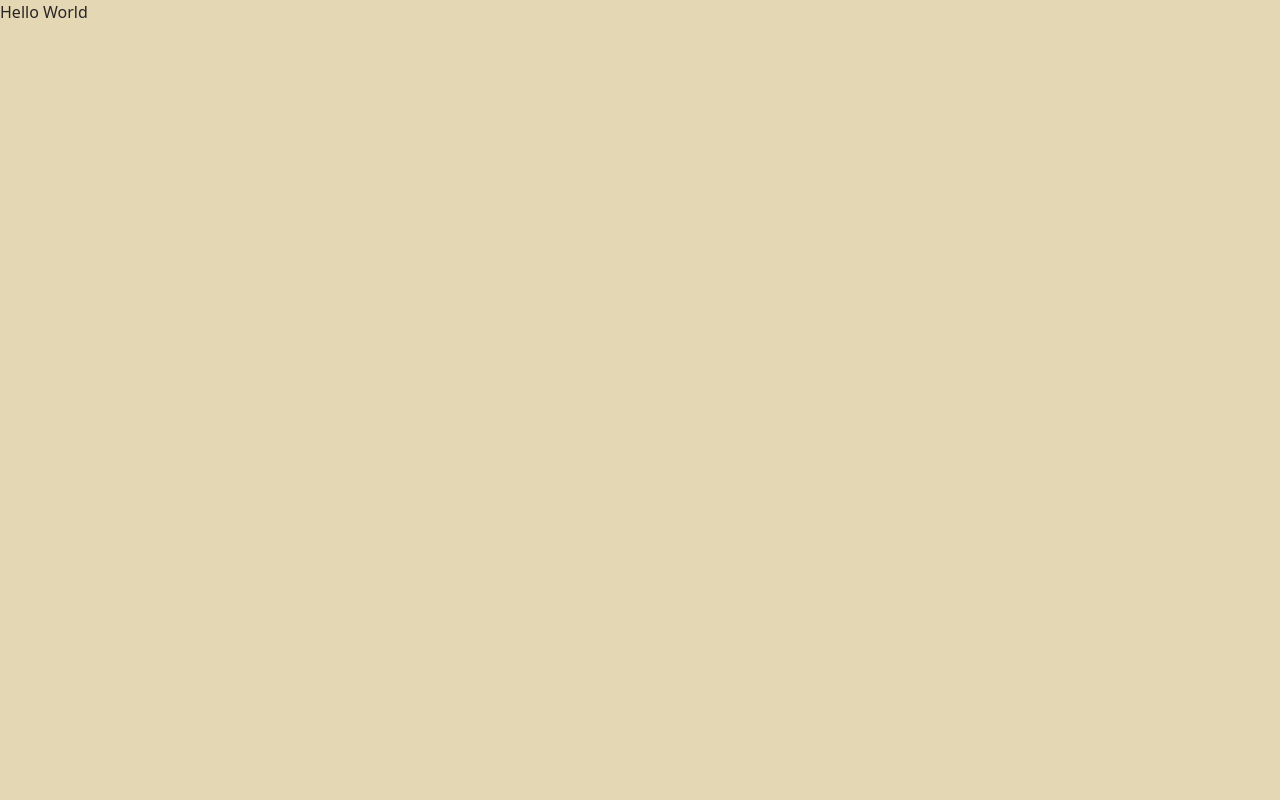
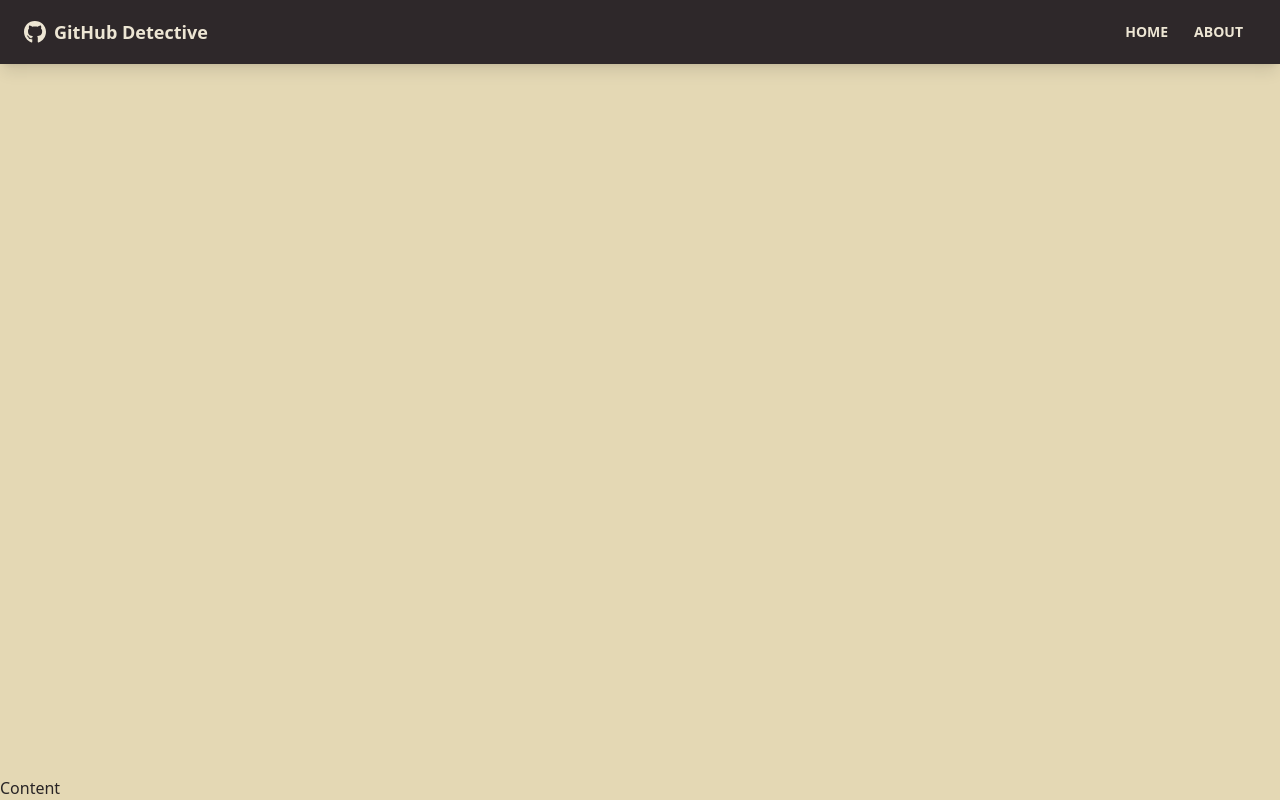
Before and after one commit to stefanintech/github-finder, a React (Create React App) app: page / in a window 1280 px wide. Built offline with nearby package versions, Linux system fonts and the light colour scheme.

Commit message:
create navbar

```diff
--- a/package.json
+++ b/package.json
@@ -9,6 +9,8 @@
     "daisyui": "^3.2.1",
     "react": "^18.2.0",
     "react-dom": "^18.2.0",
+    "react-icons": "^4.10.1",
+    "react-router-dom": "^6.14.1",
     "react-scripts": "5.0.1",
     "web-vitals": "^2.1.4"
   },
--- a/src/App.js
+++ b/src/App.js
@@ -1,8 +1,16 @@
+import {BrowserRouter as Router, Route} from 'react-router-dom'
+import Navbar from './components/layout/Navbar';
+
 function App() {
   return (
-    <div>
-      <h1>Hello World</h1>
-    </div>
+    <Router>
+      <div className='flex flex-col justify-between h-screen'>
+        <Navbar />
+        <main>
+          Content
+        </main>
+      </div>
+    </Router>
   );
 }
 
--- /dev/null
+++ b/src/components/layout/Navbar.jsx
@@ -0,0 +1,33 @@
+import {FaGithub} from 'react-icons/fa'
+import {Link} from 'react-router-dom'
+import PropTypes from 'prop-types'
+
+function Navbar({title}) {
+  return <nav className='navbar mb-12 shadow-lg bg-neutral text-neutral-content'>
+    <div className='container mx-auto'>
+        <div className='flex-none px-2 mx-2'>
+            <FaGithub className='inline pr-2 text-3xl' />
+            <Link to='/' className='text-lg font-bold align-middle'>
+            {title}
+            </Link>
+        </div>
+
+        <div className="flex-1 px-2 mx-2">
+            <div className="flex justify-end">
+                <Link to='/' className='btn btn-ghost btn-sm rounded-btn'>Home</Link>
+                <Link to='/about' className='btn btn-ghost btn-sm rounded-btn'>About</Link>
+            </div>
+        </div>
+    </div>
+</nav>
+}
+
+Navbar.defaultProps = {
+    title: 'GitHub Detective'
+}
+
+Navbar.propTypes = {
+    title: PropTypes.string,
+}
+
+export default Navbar
```
Also changed, not shown: 1 other file (tests, documents, lock files or other folders).
